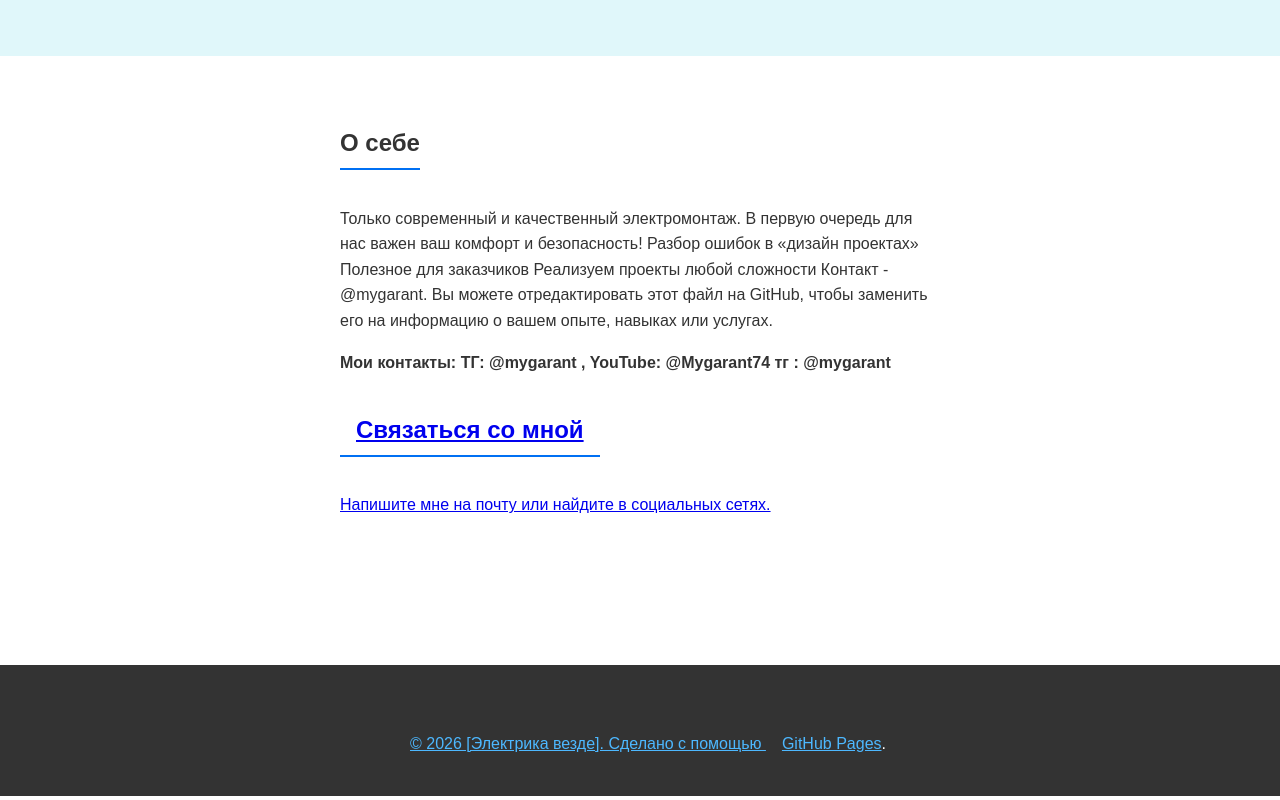
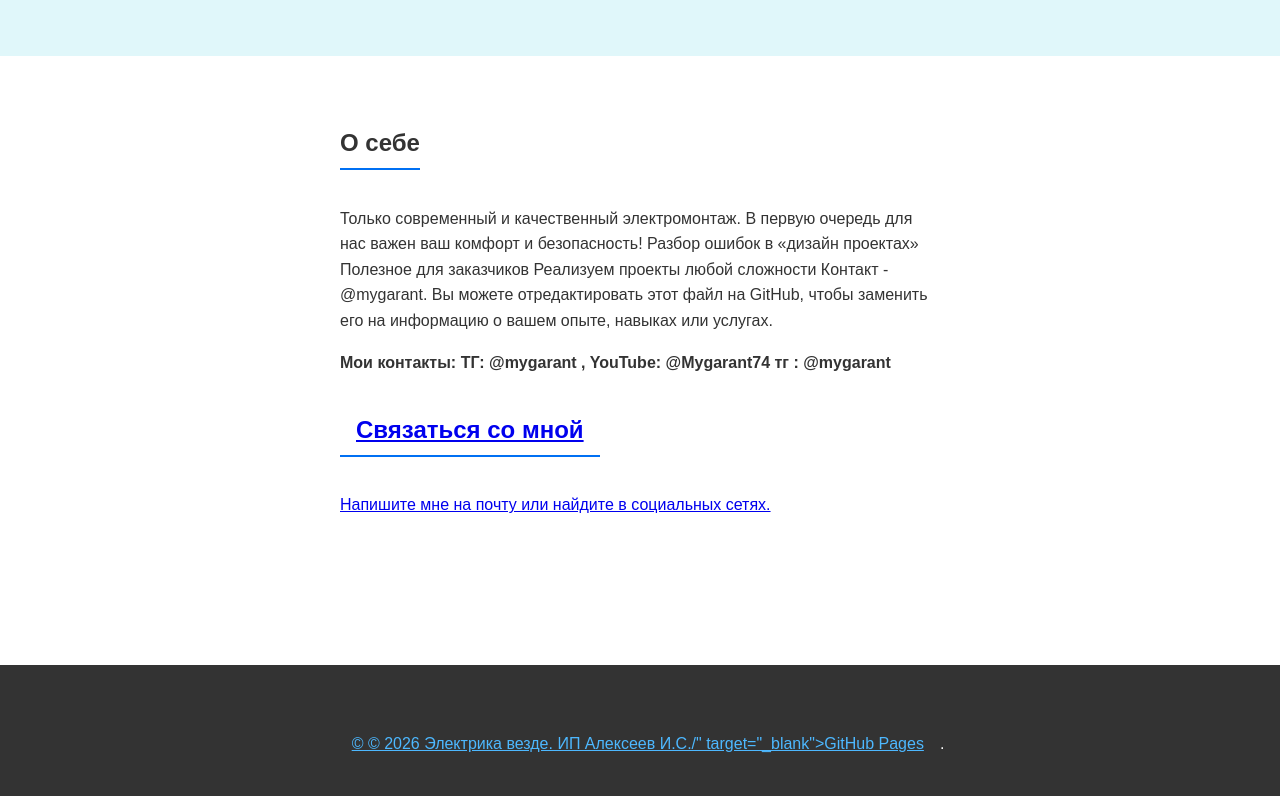
Before and after one commit to daraberukova-rgb/daraberukova-rgb.github.io, a plain HTML site: page index.html in a window 1280 px wide. Shown: the part 423-1223 px from the top of the page. Drawn offline with Linux system fonts and the light colour scheme.

Commit message:
Update index.html

```diff
--- a/index.html
+++ b/index.html
@@ -57,7 +57,7 @@
 
     <!-- Подвал -->
     <footer>
-        <p>&copy; 2026 [Электрика везде]. Сделано с помощью <a href="https://pages.github.com/" target="_blank">GitHub Pages</a>.</p>
+        <p>&copy; © 2026 Электрика везде. ИП Алексеев И.С./" target="_blank">GitHub Pages</a>.</p>
     </footer>
 
 </body>
```
